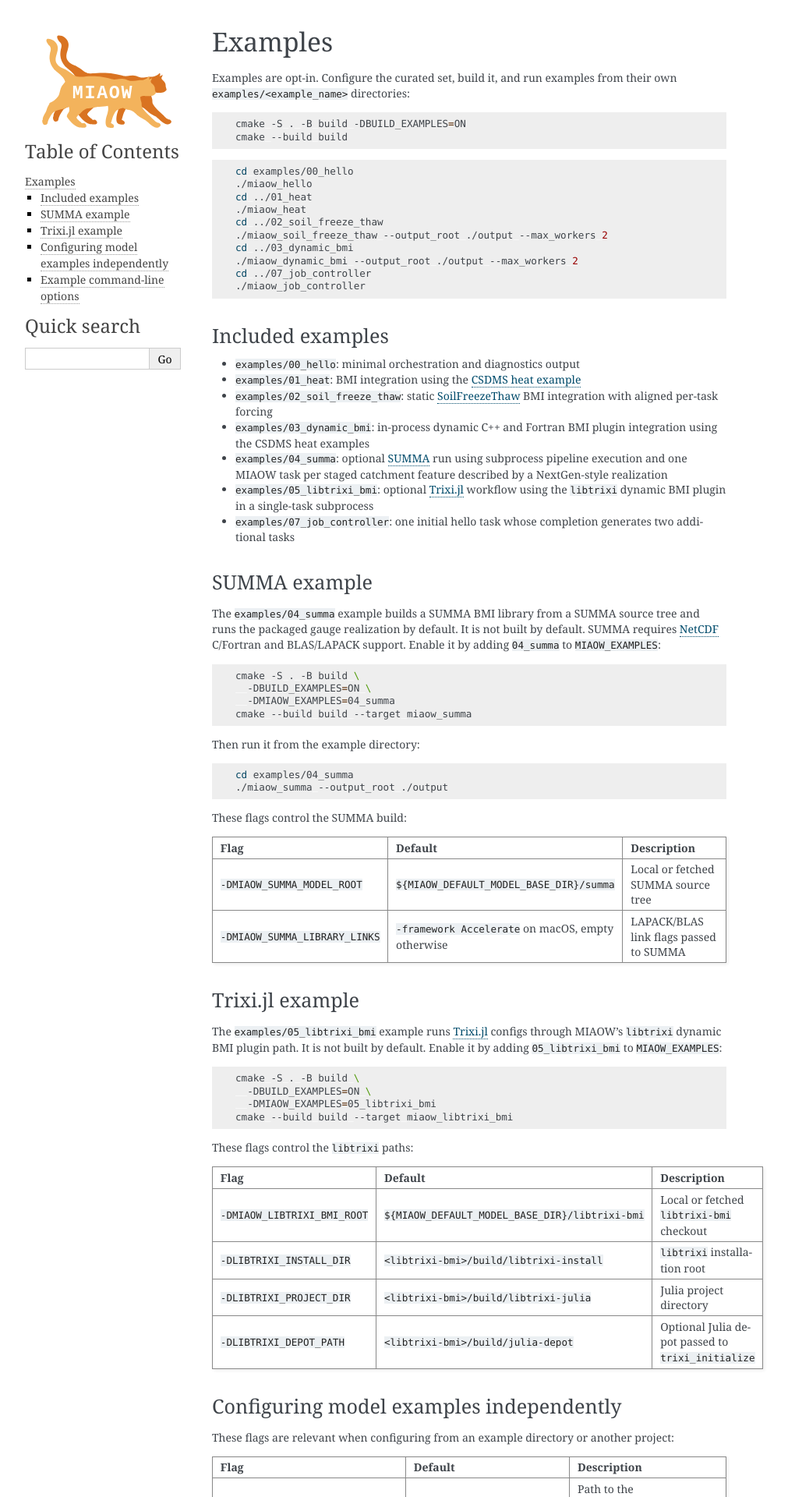
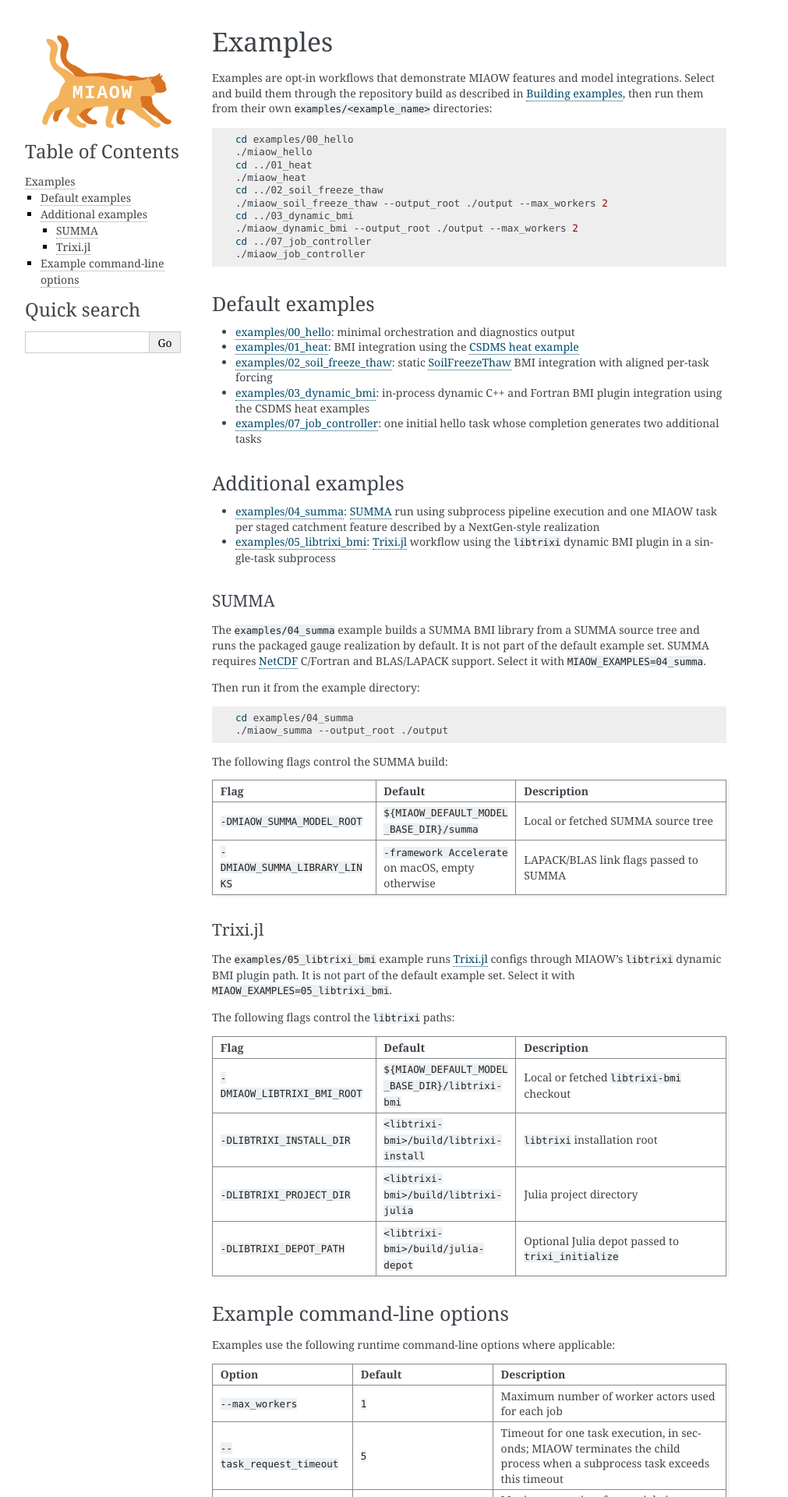
Before and after one commit to uofs-simlab/miaow-framework, a Sphinx documentation site: the page built from docs/examples.rst, in a window 1280 px wide. Shown: the top 1920 px of the page at 78% size, without its empty margins (148-1159 px from the left). Built offline with Sphinx 7.4.7, drawn with Linux system fonts in a browser that asks for light colours; the version number could not be read and is left out; some of the changed text lies outside the part shown.

Commit message:
update docs

```diff
--- a/docs/conf.py
+++ b/docs/conf.py
@@ -5,9 +5,9 @@ import shutil
 import subprocess
 
 project = "MIAOW"
-author = "MIAOW developers"
+author = "MIAOW contributors, University of Saskatchewan"
 html_show_sphinx = False
-html_show_copyright = False
+html_show_copyright = True
 html_baseurl = "https://tjbmontoya.com/miaow-framework/"
 html_copy_source = False
 
@@ -49,6 +49,7 @@ breathe_default_members = ("members",)
 
 html_title = "MIAOW documentation"
 html_logo = "images/miaow_logo.svg"
+html_static_path = ["static"]
 html_theme_options = {
     "font_size": "14px",
 }
--- a/docs/examples.rst
+++ b/docs/examples.rst
@@ -1,12 +1,7 @@
 Examples
 ========
 
-Examples are opt-in. Configure the curated set, build it, and run examples from their own ``examples/<example_name>`` directories:
-
-.. code-block:: sh
-
-   cmake -S . -B build -DBUILD_EXAMPLES=ON
-   cmake --build build
+Examples are opt-in workflows that demonstrate MIAOW features and model integrations. Select and build them through the repository build as described in :ref:`building-examples`, then run them from their own ``examples/<example_name>`` directories:
 
 .. code-block:: sh
 
@@ -21,28 +16,25 @@ Examples are opt-in. Configure the curated set, build it, and run examples from
    cd ../07_job_controller
    ./miaow_job_controller
 
-Included examples
------------------
+Default examples
+----------------
 
-- ``examples/00_hello``: minimal orchestration and diagnostics output
-- ``examples/01_heat``: BMI integration using the `CSDMS heat example <https://github.com/csdms/bmi-example-cxx>`_
-- ``examples/02_soil_freeze_thaw``: static `SoilFreezeThaw <https://github.com/NOAA-OWP/SoilFreezeThaw>`_ BMI integration with aligned per-task forcing
-- ``examples/03_dynamic_bmi``: in-process dynamic C++ and Fortran BMI plugin integration using the CSDMS heat examples
-- ``examples/04_summa``: optional `SUMMA <https://github.com/CH-Earth/summa>`_ run using subprocess pipeline execution and one MIAOW task per staged catchment feature described by a NextGen-style realization
-- ``examples/05_libtrixi_bmi``: optional `Trixi.jl <https://github.com/trixi-framework/Trixi.jl>`_ workflow using the ``libtrixi`` dynamic BMI plugin in a single-task subprocess
-- ``examples/07_job_controller``: one initial hello task whose completion generates two additional tasks
+- `examples/00_hello <https://github.com/uofs-simlab/miaow-framework/tree/main/examples/00_hello>`_: minimal orchestration and diagnostics output
+- `examples/01_heat <https://github.com/uofs-simlab/miaow-framework/tree/main/examples/01_heat>`_: BMI integration using the `CSDMS heat example <https://github.com/csdms/bmi-example-cxx>`_
+- `examples/02_soil_freeze_thaw <https://github.com/uofs-simlab/miaow-framework/tree/main/examples/02_soil_freeze_thaw>`_: static `SoilFreezeThaw <https://github.com/NOAA-OWP/SoilFreezeThaw>`_ BMI integration with aligned per-task forcing
+- `examples/03_dynamic_bmi <https://github.com/uofs-simlab/miaow-framework/tree/main/examples/03_dynamic_bmi>`_: in-process dynamic C++ and Fortran BMI plugin integration using the CSDMS heat examples
+- `examples/07_job_controller <https://github.com/uofs-simlab/miaow-framework/tree/main/examples/07_job_controller>`_: one initial hello task whose completion generates two additional tasks
 
-SUMMA example
--------------
+Additional examples
+-------------------
 
-The ``examples/04_summa`` example builds a SUMMA BMI library from a SUMMA source tree and runs the packaged gauge realization by default. It is not built by default. SUMMA requires `NetCDF <https://www.unidata.ucar.edu/software/netcdf/>`_ C/Fortran and BLAS/LAPACK support. Enable it by adding ``04_summa`` to ``MIAOW_EXAMPLES``:
+- `examples/04_summa <https://github.com/uofs-simlab/miaow-framework/tree/main/examples/04_summa>`_: `SUMMA <https://github.com/CH-Earth/summa>`_ run using subprocess pipeline execution and one MIAOW task per staged catchment feature described by a NextGen-style realization
+- `examples/05_libtrixi_bmi <https://github.com/uofs-simlab/miaow-framework/tree/main/examples/05_libtrixi_bmi>`_: `Trixi.jl <https://github.com/trixi-framework/Trixi.jl>`_ workflow using the ``libtrixi`` dynamic BMI plugin in a single-task subprocess
 
-.. code-block:: sh
+SUMMA
+^^^^^
 
-   cmake -S . -B build \
-     -DBUILD_EXAMPLES=ON \
-     -DMIAOW_EXAMPLES=04_summa
-   cmake --build build --target miaow_summa
+The ``examples/04_summa`` example builds a SUMMA BMI library from a SUMMA source tree and runs the packaged gauge realization by default. It is not part of the default example set. SUMMA requires `NetCDF <https://www.unidata.ucar.edu/software/netcdf/>`_ C/Fortran and BLAS/LAPACK support. Select it with ``MIAOW_EXAMPLES=04_summa``.
 
 Then run it from the example directory:
 
@@ -51,7 +43,7 @@ Then run it from the example directory:
    cd examples/04_summa
    ./miaow_summa --output_root ./output
 
-These flags control the SUMMA build:
+The following flags control the SUMMA build:
 
 .. list-table::
    :header-rows: 1
@@ -67,19 +59,12 @@ These flags control the SUMMA build:
      - ``-framework Accelerate`` on macOS, empty otherwise
      - LAPACK/BLAS link flags passed to SUMMA
 
-Trixi.jl example
-----------------
+Trixi.jl
+^^^^^^^^
 
-The ``examples/05_libtrixi_bmi`` example runs `Trixi.jl <https://github.com/trixi-framework/Trixi.jl>`_ configs through MIAOW's ``libtrixi`` dynamic BMI plugin path. It is not built by default. Enable it by adding ``05_libtrixi_bmi`` to ``MIAOW_EXAMPLES``:
+The ``examples/05_libtrixi_bmi`` example runs `Trixi.jl <https://github.com/trixi-framework/Trixi.jl>`_ configs through MIAOW's ``libtrixi`` dynamic BMI plugin path. It is not part of the default example set. Select it with ``MIAOW_EXAMPLES=05_libtrixi_bmi``.
 
-.. code-block:: sh
-
-   cmake -S . -B build \
-     -DBUILD_EXAMPLES=ON \
-     -DMIAOW_EXAMPLES=05_libtrixi_bmi
-   cmake --build build --target miaow_libtrixi_bmi
-
-These flags control the ``libtrixi`` paths:
+The following flags control the ``libtrixi`` paths:
 
 .. list-table::
    :header-rows: 1
@@ -100,32 +85,6 @@ These flags control the ``libtrixi`` paths:
    * - ``-DLIBTRIXI_DEPOT_PATH``
      - ``<libtrixi-bmi>/build/julia-depot``
      - Optional Julia depot passed to ``trixi_initialize``
-
-Configuring model examples independently
-----------------------------------------
-
-These flags are relevant when configuring from an example directory or another project:
-
-.. list-table::
-   :header-rows: 1
-   :widths: 35 30 45
-
-   * - Flag
-     - Default
-     - Description
-   * - ``-DMIAOW_ROOT``
-     - ``<example_dir>/../..``
-     - Path to the ``miaow-framework`` source tree
-   * - ``-DMIAOW_DEFAULT_MODEL_BASE_DIR``
-     - ``${MIAOW_ROOT}/third_party``
-     - Default base directory where external model sources are resolved or fetched
-   * - ``-DEXECUTABLE_TARGET``
-     - example default
-     - Override executable target name
-
-The helpers ``cmake/miaow_bmi_model.cmake`` and ``cmake/miaow_setup_example.cmake`` provide ``miaow_add_bmi_model(...)`` for model integration and ``miaow_add_example_smoke_test(...)`` for one successful-run check per example. Model examples keep their MIAOW-specific source and input files under ``examples/<example_name>/``.
-
-External BMI model source is resolved separately: each model-backed example uses its corresponding ``MIAOW_*_MODEL_ROOT`` override when set, otherwise it resolves to ``${MIAOW_DEFAULT_MODEL_BASE_DIR}/<model-subdir>``. If a required source directory is missing and the example declares a Git repository and tag, CMake fetches the model from GitHub into the resolved location under ``MIAOW_DEFAULT_MODEL_BASE_DIR``.
 
 Example command-line options
 ----------------------------
--- /dev/null
+++ b/docs/static/custom.css
@@ -0,0 +1,5 @@
+/* Allow long code literals to wrap within documentation tables */
+table.docutils code.literal span.pre {
+    white-space: normal;
+    overflow-wrap: anywhere;
+}
```
Also changed, not shown: docs/building.rst (+17 -3 lines).
